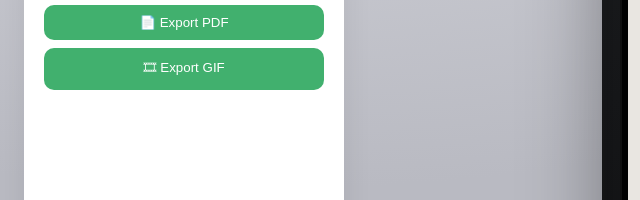
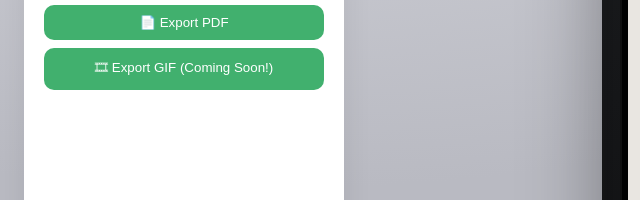
Before and after one commit to amenglishstudios/messengerpro, a plain HTML site: page index.html in a window 1280 px wide. Shown: the part 504-704 px from the top of the page, 0-640 px from the left. Drawn offline with nearby package versions, Linux system fonts and the light colour scheme.

Commit message:
Update export GIF button text to 'Coming Soon!'

```diff
--- a/index.html
+++ b/index.html
@@ -32,7 +32,7 @@
       <div class="export-group">
         <button id="exportImageBtn">📸 Export PNG</button>
         <button id="exportPdfBtn">📄 Export PDF</button>
-        <button id="exportGifBtn">🎞 Export GIF</button>
+        <button id="exportGifBtn">🎞 Export GIF (Coming Soon!)</button>
       </div>
     </div>
 
```
